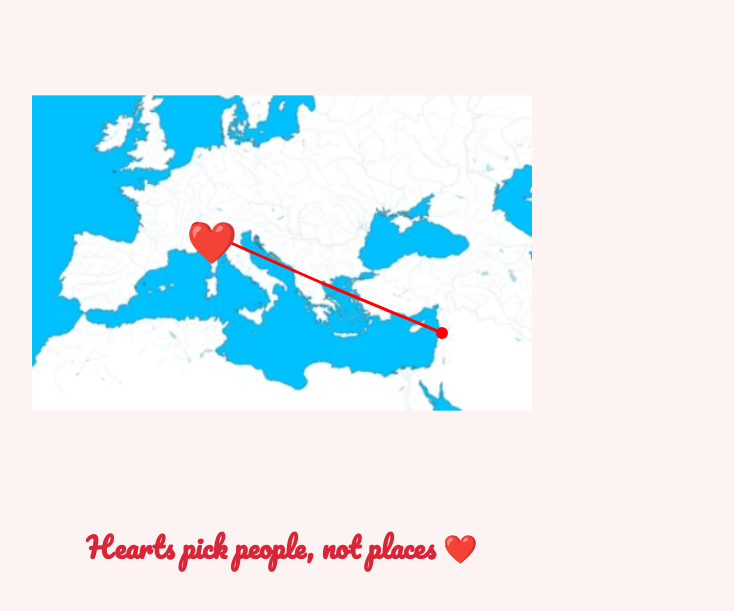
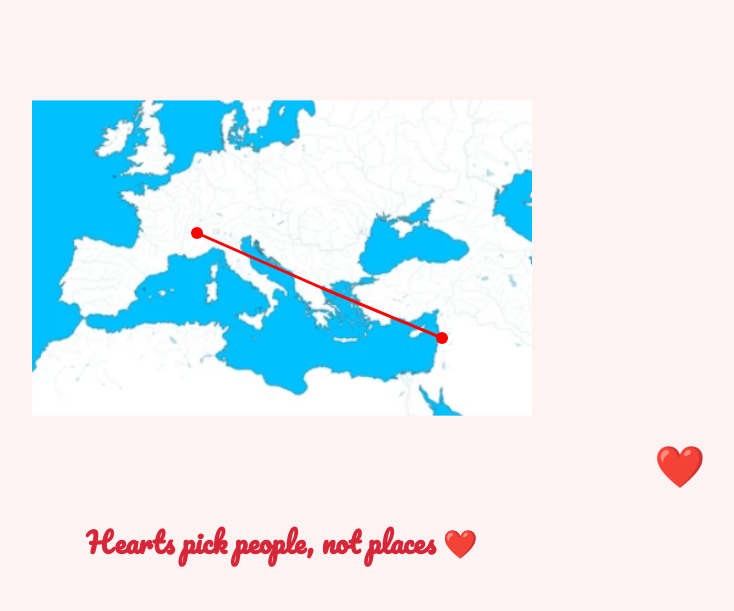
Before and after one commit to spyridoulageorgiou/heart-map-animation, a plain HTML site: page index.html in a window 1280 px wide. Shown: the part 107-718 px from the top of the page, without its empty margins (358-1092 px from the left). Drawn offline with nearby package versions, Linux system fonts and the light colour scheme.

Commit message:
Update index.html

```diff
--- a/index.html
+++ b/index.html
@@ -17,10 +17,20 @@
             background-color: #fef3f3;
             font-family: 'Dancing Script', cursive;
             position: relative;
+            overflow: hidden;
+        }
+        .container {
+            width: 90vw;
+            max-width: 600px;
+            display: flex;
+            flex-direction: column;
+            align-items: center;
+            position: relative;
         }
         svg {
-            width: 600px;
-            height: 500px;
+            width: 100%;
+            height: auto;
+            max-width: 600px;
         }
         text {
             font-size: 20px;
@@ -30,9 +40,10 @@
         .heart-text {
             font-size: 28px;
             font-weight: bold;
-            margin-top: 20px;
+            margin-top: 10px;
             font-family: 'Pacifico', cursive;
             color: #d72638;
+            text-align: center;
         }
         .heart-emoji {
             font-size: 35px;
@@ -48,12 +59,14 @@
     </style>
 </head>
 <body>
-    <svg id="map">
-        <!-- Use the newly uploaded map image -->
-        <image href="./heartmap.png" x="50" y="50" width="500" height="400" />
-    </svg>
-    <p class="heart-text">Hearts pick people, not places ❤️</p>
-    <div id="heart" class="heart-emoji">❤️</div>
+    <div class="container">
+        <svg id="map" viewBox="0 0 600 500" preserveAspectRatio="xMidYMid meet">
+            <!-- Use the newly uploaded map image -->
+            <image href="heartmap.png" x="50" y="50" width="500" height="400" />
+        </svg>
+        <p class="heart-text">Hearts pick people, not places ❤️</p>
+        <div id="heart" class="heart-emoji">❤️</div>
+    </div>
 
     <script>
         const svg = d3.select("#map");
@@ -102,9 +115,10 @@
             .ease(d3.easeLinear)
             .attr("stroke-dashoffset", "0")
             .on("end", function() {
-                // Show the heart emoji after both lines are drawn
-                heart.style.left = (meetingPoint.x + 200) + "px";
-                heart.style.top = (meetingPoint.y + 42) + "px";
+                // Get bounding box of the map to dynamically position the heart
+                const mapRect = document.getElementById("map").getBoundingClientRect();
+                heart.style.left = (mapRect.left + (mapRect.width * 0.56)) + "px";
+                heart.style.top = (mapRect.top + (mapRect.height * 0.65)) + "px";
                 heart.style.opacity = 1;
             });
     </script>
```
